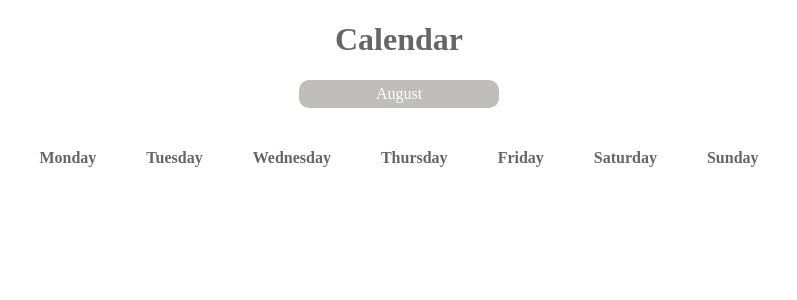
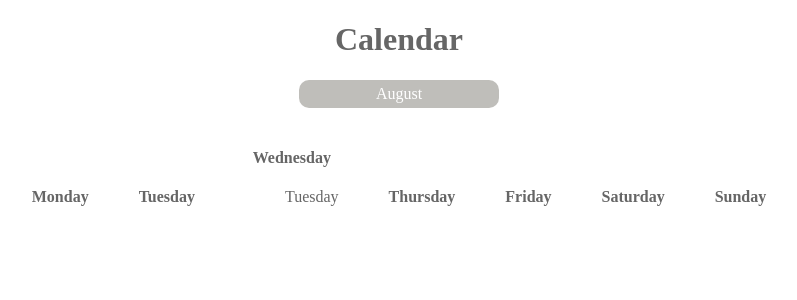
Before and after one commit to PavleIlic/Calendar, a Vue app: page / in a window 1280 px wide. Shown: the top 300 px of the page, without its empty margins (241-1038 px from the left). Built offline with nearby package versions, Linux system fonts and the light colour scheme.

Commit message:
testing active day

```diff
--- a/src/components/calendar/calendar.vue
+++ b/src/components/calendar/calendar.vue
@@ -13,14 +13,50 @@ export default {
     return {
       name: 'Pavle',
       thisMonth: '',
+      // thisDay: '',
+      activeDay: '',
     }
   },
-  created: function currentMonth() {
-    var d = new Date();
-      var months = ["January", "February", "March", "April", "May", "June", "July", "August", "September", "October", "November", "December"];
-      this.thisMonth = (document.getElementsByClassName("month").innerHTML = months[d.getMonth()]);
+  created(){
+    this.currentMonth();
+    this.currentDay();
+  },
+  methods: {
+    currentMonth() {
+            var d = new Date();
+            var months = ["January", "February", "March", "April", "May", "June", "July", "August", "September", "October", "November", "December"];
+            this.thisMonth = (document.getElementsByClassName("month").innerHTML = months[d.getMonth()]);
+          },
+    currentDay() {
+            // var d = new Date();
+            // this.thisDay = d.getDay();
+            // console.log(this.thisDay);
+            switch (new Date().getDay()) {
+            case 0:
+              this.activeDay = "Sunday";
+              break;
+            case 1:
+              this.activeDay = "Monday";
+              break;
+            case 2:
+              this.activeDay = "Tuesday";
+              break;
+            case 3:
+              this.activeDay = "Wednesday";
+              break;
+            case 4:
+              this.activeDay = "Thursday";
+              break;
+            case 5:
+              this.activeDay = "Friday";
+              break;
+            case  6:
+              this.activeDay = "Saturday";
+          }
+          },
   }
-}
+
+  }
 </script>
 
 <!-- Add "scoped" attribute to limit CSS to this component only -->
--- a/src/components/calendar/template.html
+++ b/src/components/calendar/template.html
@@ -19,7 +19,7 @@
             <div class="wednesday">
                 <h4>Wednesday</h4>
                 <ul class="dates">
-                    <li></li>
+                    <li>{{ this.activeDay }}</li>
                 </ul>
             </div>
             <div class="thursday">
```
